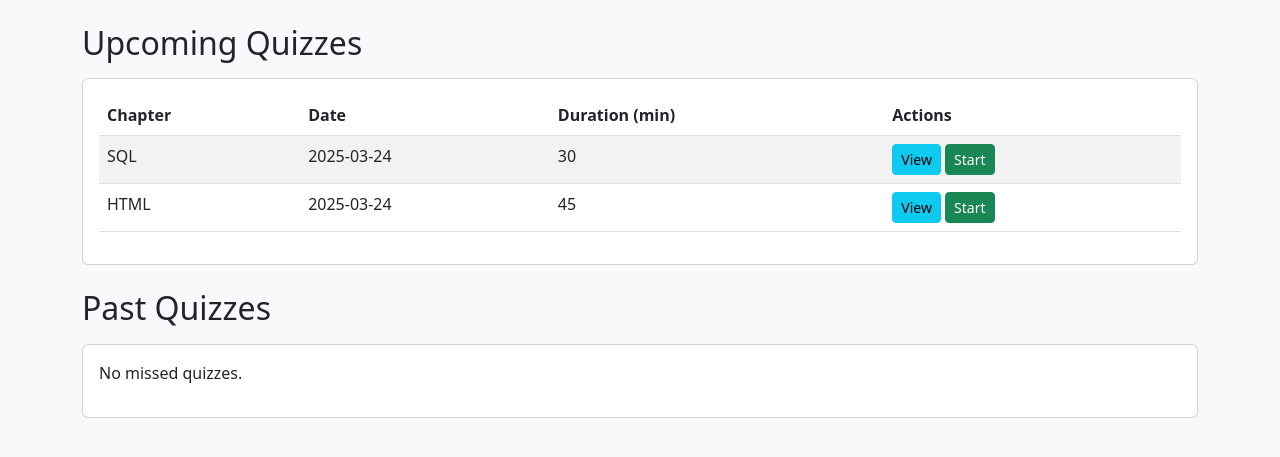
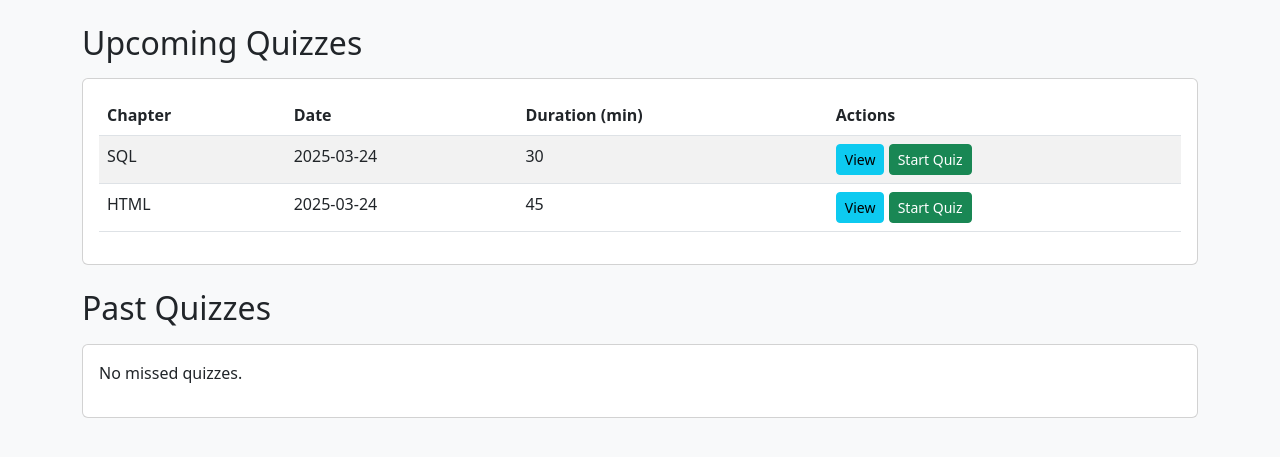
Before and after one commit to Shi-pra-19/quiz-master-v1, a Flask app: page /user/home in a window 1280 px wide. Shown: the part 56-513 px from the top of the page. Run offline with Flask 3, Linux system fonts and the light colour scheme; a user stored in the database is signed in; data comes from the database, SQL or seed files in the repository.

Commit message:
Implemented quiz scheduling with time duration

```diff
--- a/templates/user_home.html
+++ b/templates/user_home.html
@@ -60,10 +60,15 @@
                                View
                                 </button>
 
+                                {% if quiz.date == today %}
 
-                                <a href="{{ url_for('user.start_quiz', quiz_id=quiz.id) }}" class="btn btn-success btn-sm">
-                              Start
-                                </a>
+                                <a href="{{ url_for('user.start_quiz', quiz_id=quiz.id) }}" class="btn btn-success btn-sm">Start Quiz</a>
+                            {% else %}
+
+                                <p >Coming Soon</p>
+                            {% endif %}
+
+
                             </td>
                         </tr>
                         {% endfor %}
@@ -71,7 +76,7 @@
                 </table>
 
                 {% for quiz in quizzes %}
-                <!-- Quiz Details Modal -->
+
                 <div class="modal fade" id="quizModal{{ quiz.id }}" tabindex="-1" aria-labelledby="quizModalLabel{{ quiz.id }}" aria-hidden="true">
                     <div class="modal-dialog">
                         <div class="modal-content">
@@ -81,7 +86,7 @@
                             </div>
                             <div class="modal-body">
                                 <p><strong>Chapter:</strong> {{ quiz.chapter.name }}</p>
-                                <p><strong>Subject</strong> {{ quiz.chapter.name }}</p>
+                                <p><strong>Subject</strong> {{ quiz.chapter.subject.name }}</p>
                                 <p><strong>Number of Questions:</strong> {{ quiz.questions|length or "No remarks" }}</p>
                                 <p><strong>Date:</strong> {{ quiz.date.strftime('%Y-%m-%d') }}</p>
                                 <p><strong>Duration:</strong> {{ quiz.duration }} minutes</p>
--- a/user.py
+++ b/user.py
@@ -14,7 +14,7 @@ def home():
     today = date.today()
     quizzes = Quiz.query.filter(Quiz.date >= today).order_by(Quiz.date).all()
     past_quizzes = Quiz.query.filter(Quiz.date < today).order_by(Quiz.date.desc()).all()
-    return render_template('user_home.html', quizzes=quizzes, past_quizzes=past_quizzes)
+    return render_template('user_home.html', quizzes=quizzes, past_quizzes=past_quizzes,today=today)
 
 
 @user.route('/subject')
```
